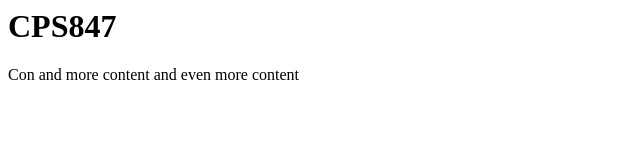
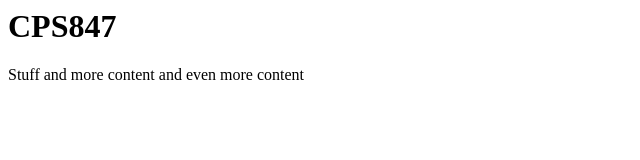
Before and after one commit to Armenpal/CPS847-Assignment-1, a plain HTML site: page git_tst/index.html in a window 1280 px wide. Shown: the full height of the page, 0-640 px from the left. Drawn offline with Linux system fonts and the light colour scheme.

Commit message:
Update index.html

```diff
--- a/git_tst/index.html
+++ b/git_tst/index.html
@@ -5,7 +5,7 @@
 <body>
 
 <h1>CPS847</h1>
-<p>Con and more content and even more content</p>
+<p>Stuff and more content and even more content</p>
 
 </body>
 </html>
```
